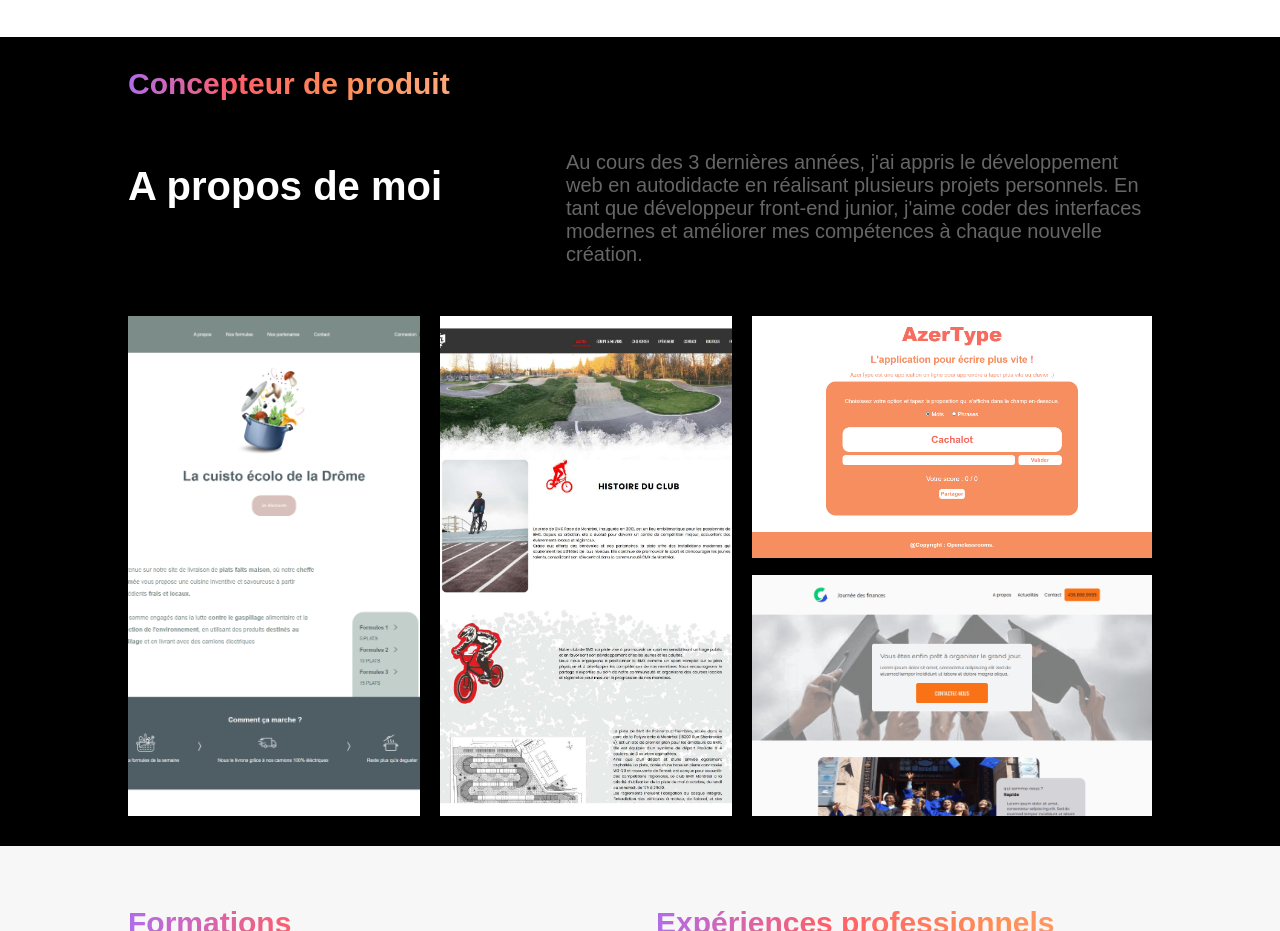
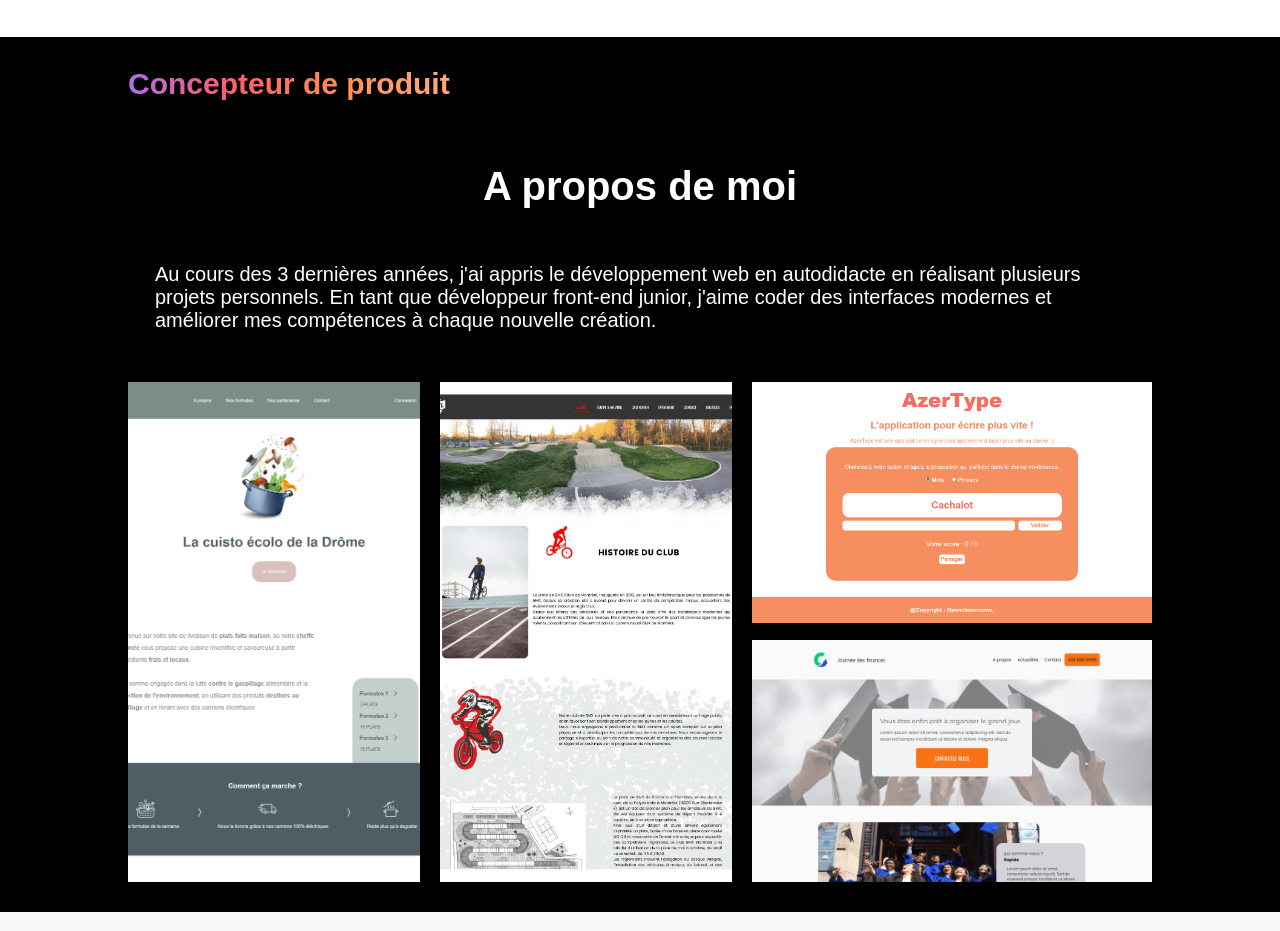
Before and after one commit to MrRide43/Portefolio, a plain HTML site: page index.html in a window 1280 px wide. Shown: the part 2583-3514 px from the top of the page. Drawn offline with Linux system fonts and the light colour scheme.

Commit message:
modifications section a propos au fichier style.css

```diff
--- a/style.css
+++ b/style.css
@@ -438,14 +438,15 @@ h1 {
 
 .textPresentation {
     display: flex;
-    justify-content: space-between;
+    flex-direction: column;
+    align-items: center;
     color: white;
 }
 
 .textPresentation p {
-    width: 36.625rem; /* 330px en rem */
+    width: 60.625rem; /* 330px en rem */
     font-size: 1.25rem; /* 20px en rem */
-    color: #666;
+    color: white;
 }
 
 .textPresentation h2 {
```
